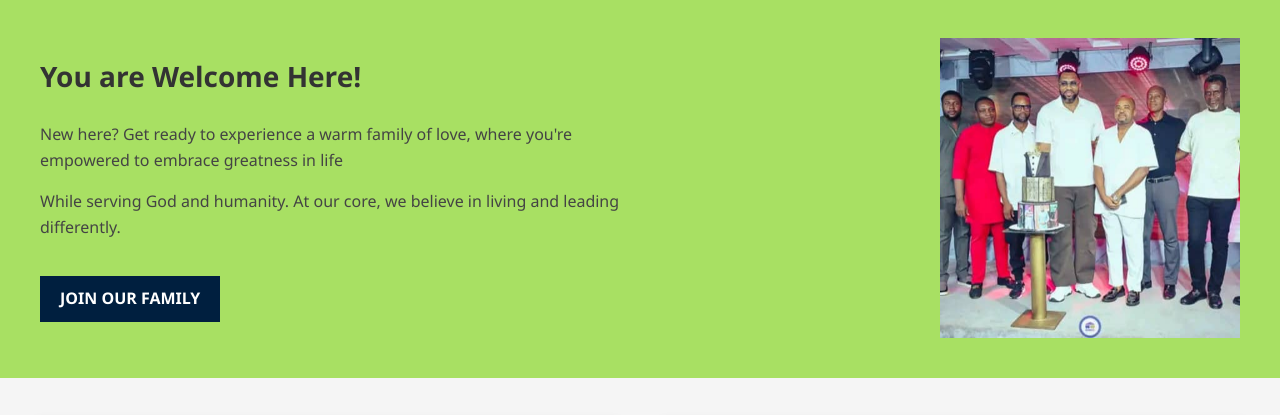
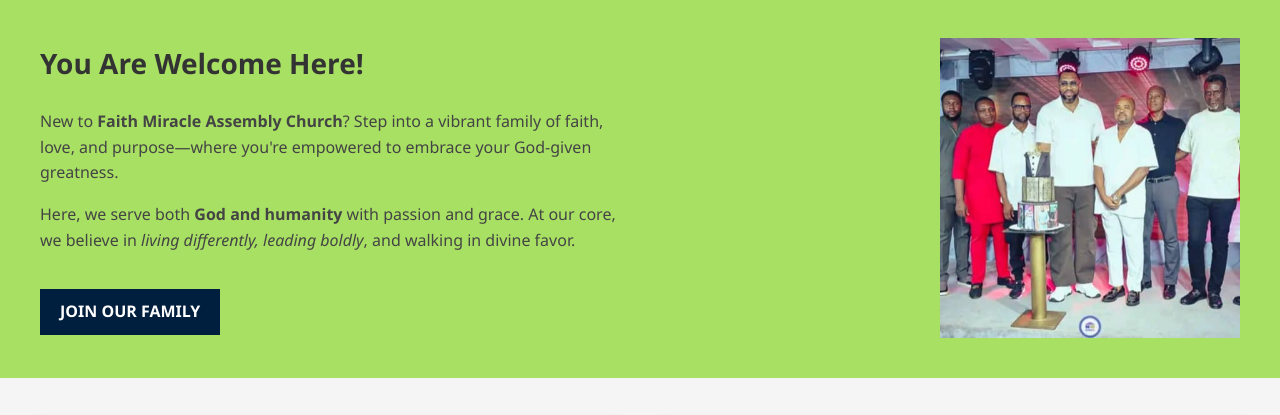
Before and after one commit to Faith-miracle-assembly/church-official-website, a plain HTML site: page index.html in a window 1280 px wide. Shown: the part 802-1217 px from the top of the page. Drawn offline with Linux system fonts and the light colour scheme; files whose address does not match are found by name.

Commit message:
welcome text

```diff
--- a/index.html
+++ b/index.html
@@ -100,9 +100,9 @@
 
  <section class="welcome-section">
   <div class="welcome-text">
-    <h2>You are Welcome Here!</h2>
-    <p>New here? Get ready to experience a warm family of love, where you're empowered to embrace greatness in life</p>
-    <p>While serving God and humanity. At our core, we believe in living and leading differently.</p>
+    <h2>You Are Welcome Here!</h2>
+    <p>New to <strong>Faith Miracle Assembly Church</strong>? Step into a vibrant family of faith, love, and purpose—where you're empowered to embrace your God-given greatness.</p>
+    <p>Here, we serve both <strong>God and humanity</strong> with passion and grace. At our core, we believe in <em>living differently, leading boldly</em>, and walking in divine favor.</p>
     <div class="join-box">
       <a href="about.html">JOIN OUR FAMILY</a>
     </div>
```
